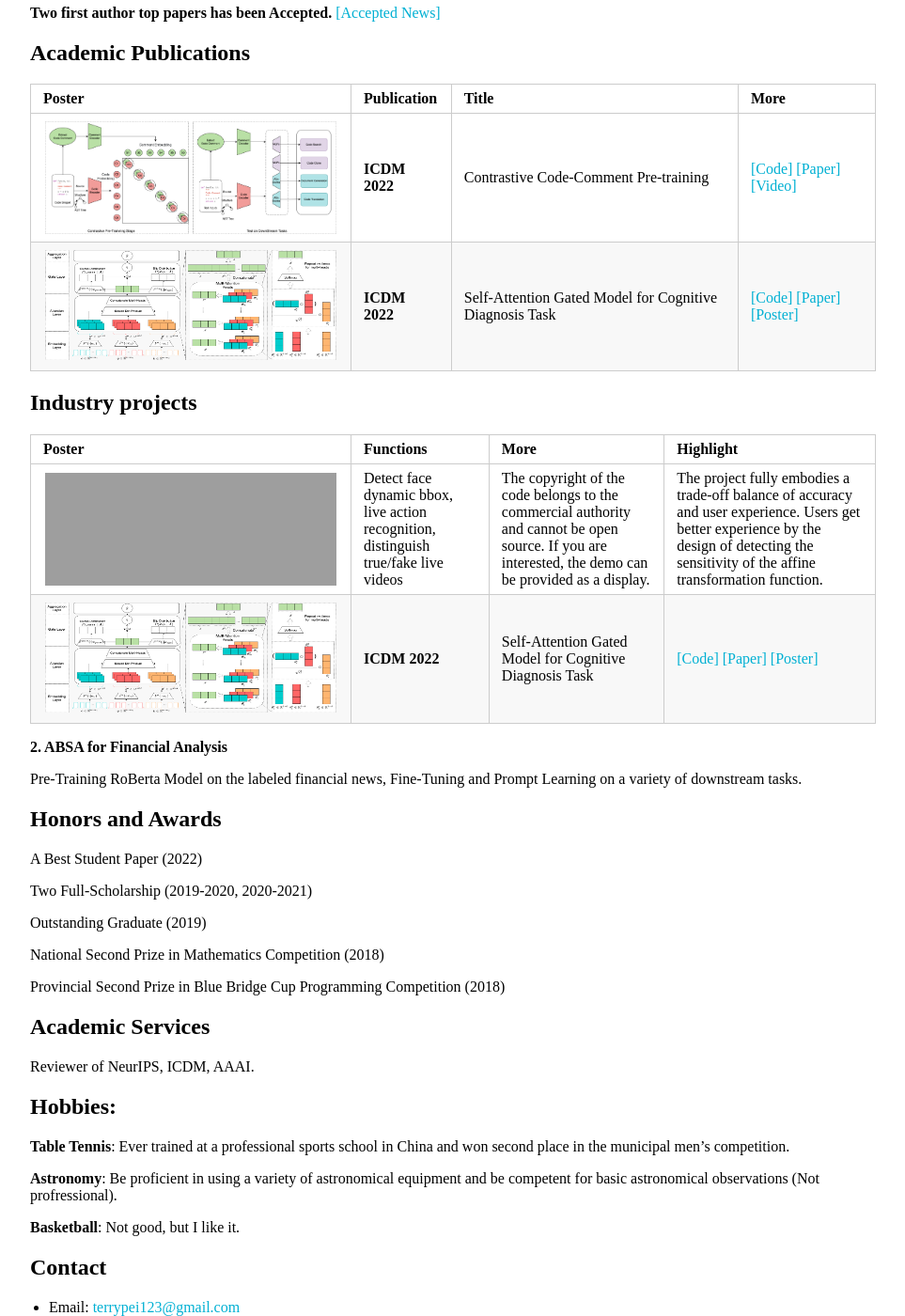
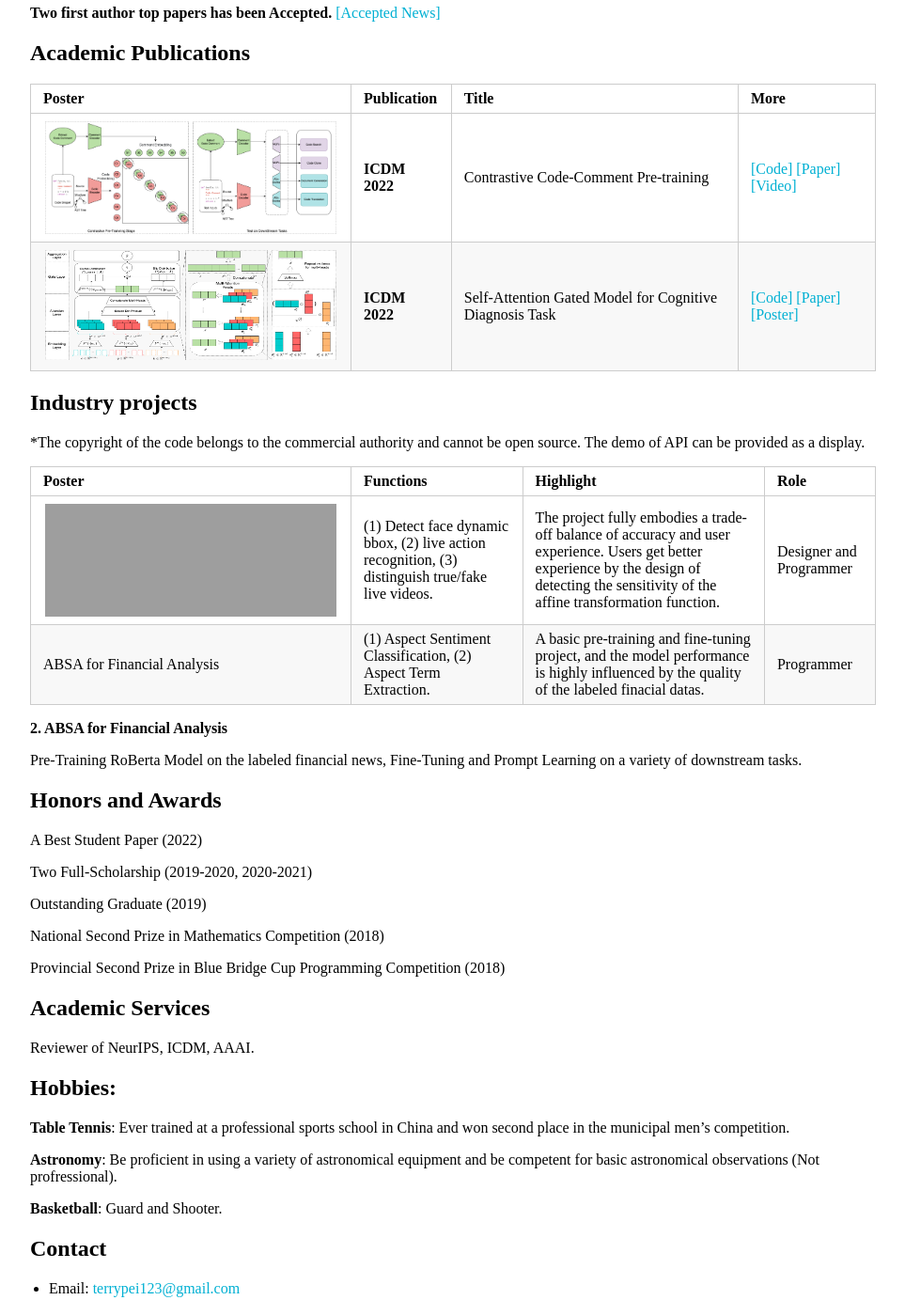
Before and after one commit to TerryPei/Terry000.github.io-1, a Jekyll site: the page built from index.md, in a window 1280 px wide and 1400 px high, scrolled down 448 px. Shown: the whole window at 94% size, without its empty margins (158-1121 px from the left). Built offline with Jekyll 4.4.1, drawn with Linux system fonts in a browser that asks for light colours; our own code applies the rules of GitHub Pages for plain Markdown files; grey boxes are pictures that could not be loaded.

Commit message:
Update index.md

```diff
--- a/index.md
+++ b/index.md
@@ -36,11 +36,13 @@ Find out more at my [[CV]](CV.pdf).
 <img class="paper-picture" src="arch.png"> | **ICDM 2022** | Self-Attention Gated Model for Cognitive Diagnosis Task | [[Code]](https://github.com/TerryPei/AGCDM) [[Paper]](https://github.com/Terry000/papers/blob/main/AGCDM/AGCDM.pdf) [[Poster]](https://github.com/TerryPei/AGCDM/blob/main/results/figs/poster.png)
 
 ## Industry projects
+*The copyright of the code belongs to the commercial authority and cannot be open source. The demo of API can be provided as a display.
 
- Poster | Functions | More | Highlight
+ Poster | Functions | Highlight | Role
 -----|-----|-----|-----|-----
-<img class="paper-picture" src="figs/project1.jpg"> | Detect face dynamic bbox, live action recognition, distinguish true/fake live videos | The copyright of the code belongs to the commercial authority and cannot be open source. If you are interested, the demo can be provided as a display. | The project fully embodies a trade-off balance of accuracy and user experience. Users get better experience by the design of detecting the sensitivity of the affine transformation function.
-<img class="paper-picture" src="arch.png"> | **ICDM 2022** | Self-Attention Gated Model for Cognitive Diagnosis Task | [[Code]](https://github.com/TerryPei/AGCDM) [[Paper]](https://github.com/Terry000/papers/blob/main/AGCDM/AGCDM.pdf) [[Poster]](https://github.com/TerryPei/AGCDM/blob/main/results/figs/poster.png)
+<img class="paper-picture" src="figs/project1.jpg"> | (1) Detect face dynamic bbox, (2) live action recognition, (3) distinguish true/fake live videos. | The project fully embodies a trade-off balance of accuracy and user experience. Users get better experience by the design of detecting the sensitivity of the affine transformation function. | Designer and Programmer
+ABSA for Financial Analysis | (1) Aspect Sentiment Classification, (2) Aspect Term Extraction. | A basic pre-training and fine-tuning project, and the model performance is highly influenced by the quality of the labeled finacial datas. | Programmer
+
 
 <!-- **1. Dynamic Face Detection** -->
 
@@ -77,7 +79,7 @@ Reviewer of NeurIPS, ICDM, AAAI.
 
  **Astronomy**: Be proficient in using a variety of astronomical equipment and be competent for basic astronomical observations (Not profressional).
 
- **Basketball**: Not good, but I like it.
+ **Basketball**: Guard and Shooter.
 
 ## Contact
 
```
